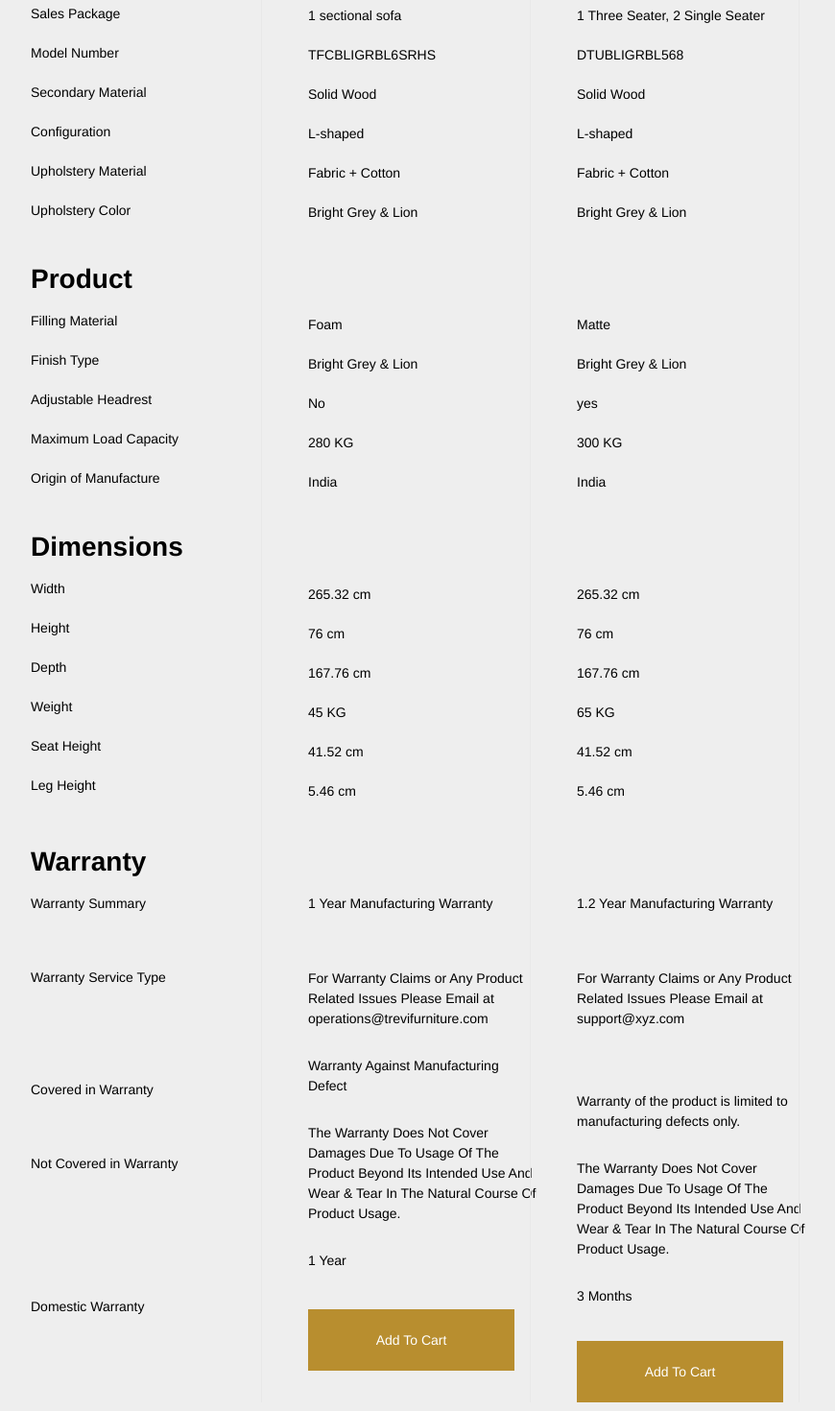
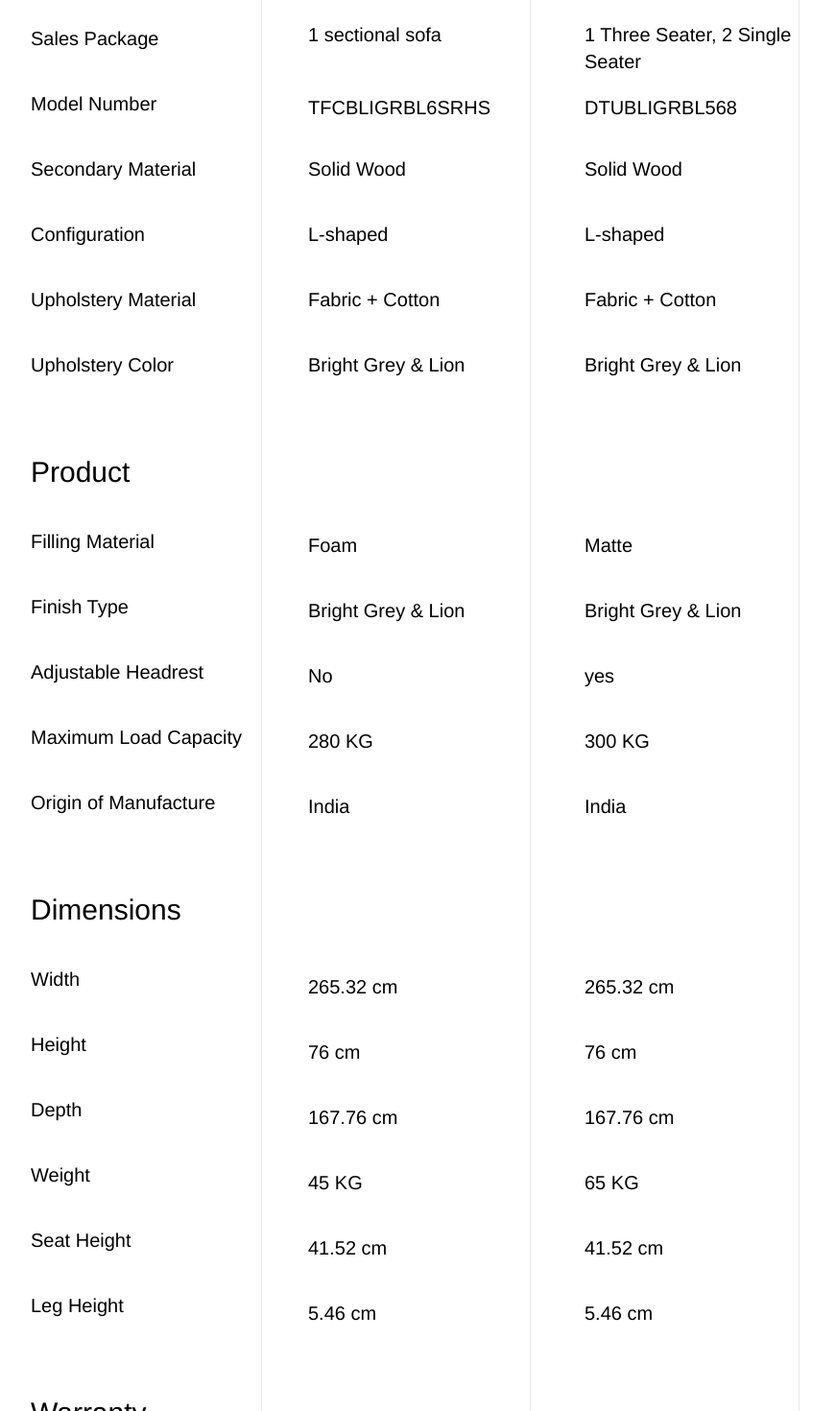
Before and after one commit to tantrinhh/web-sales, a React (Create React App) app: page /product_comparison in a window 1280 px wide. Shown: the part 740-2210 px from the top of the page at 96% size, without its empty margins (88-958 px from the left). Built offline with nearby package versions, Linux system fonts and the light colour scheme.

Commit message:
feat: background app and fix: ProductComparison

```diff
--- a/src/Components/Home/HomePage.tsx
+++ b/src/Components/Home/HomePage.tsx
@@ -117,7 +117,7 @@ const HomePage = () => {
           </p>
           <div className="mt-20">
             {" "}
-            <button className="bg-[#B88E2F] rounded-sm py-[25px] px-[72px]  text-white">
+            <button className="bg-[#B88E2F] rounded-sm py-[25px] px-[72px] text-white">
               BUY NOW
             </button>
           </div>
@@ -125,12 +125,12 @@ const HomePage = () => {
       </div>
 
       {/* Browse The Range */}
-      <div className="mt-20 text-center justify-center items-center container space-y-5">
+      <div className="mt-20 text-center justify-center items-center container">
         <h1 className="text-[32px] font-bold">Browse The Range</h1>
         <p className="text-[20px]">
           Lorem ipsum dolor sit amet, consectetur adipiscing elit.
         </p>
-        <div className="flex gap-20">
+        <div className="flex gap-20 mt-20">
           <div>
             <img src={Dining} alt="" />
             <p className="font-bold mt-5 text-[24px]">Dining</p>
@@ -232,7 +232,7 @@ const HomePage = () => {
       <button className="w-[245px] h-[48px] text-[#B88E2F] text-[16px] mt-10 font-bold border-solid border-2 border-[#B88E2F] mx-[41%]">
         Show More
       </button>
-      <div className="bg-[#FCF8F3] mt-10 flex">
+      <div className="bg-[#FCF8F3] mt-20 flex">
         <div className="ml-20 mt-10">
           <h1 className="w-[422px] h-[96px] leading-[48px] font-bold text-[40px]">50+ Beautiful rooms inspiration</h1>
           <p className="w-[368px] h-[48px] font-medium leading-[24px] text-[16px] mt-1">Our designer already made a lot of beautiful prototipe of rooms that inspire you</p>
--- a/src/Components/Product_Comparison/ProductComparison.tsx
+++ b/src/Components/Product_Comparison/ProductComparison.tsx
@@ -84,93 +84,93 @@ const ProductComparison = () => {
     <div className='grid grid-cols-4 divide-x divide-[#E8E8E8] mt-10'>
         <div className='col-span-1 ml-10'>
 
-            <div className='mt-10 space-y-3'>
-            <h1 className='text-[28px] font-bold'>General</h1>
-                <ul className='space-y-5'>
+            <div className='mt-10 space-y-10'>
+            <h1 className='font-medium text-3xl'>General</h1>
+                <ul className="space-y-10">
 
-                <li>Sales Package</li>
-                <li>Model Number</li>
-                <li>Secondary Material</li>
-                <li>Configuration</li>
-                <li>Upholstery Material</li>
-                <li>Upholstery Color</li>
+                <li className="text-xl font-normal">Sales Package</li>
+                <li className="text-xl font-normal mt-14">Model Number</li>
+                <li className="text-xl font-normal mt-5">Secondary Material</li>
+                <li className="text-xl font-normal mt-5">Configuration</li>
+                <li className="text-xl font-normal mt-5">Upholstery Material</li>
+                <li className="text-xl font-normal mt-5">Upholstery Color</li>
                 </ul>
             </div>
-            <div className='mt-10 space-y-3'>
-            <h1 className='text-[28px] font-bold'>Product </h1>
+            <div className='mt-20 space-y-10'>
+            <h1 className='font-medium text-3xl'>Product </h1>
 
-                <ul className='space-y-5'>
-                <li>Filling Material</li>
-                <li>Finish Type</li>
-                <li>Adjustable Headrest</li>
-                <li>Maximum Load Capacity</li>
-                <li>Origin of Manufacture</li>
+                <ul className='space-y-10'>
+                <li className="text-xl font-normal">Filling Material</li>
+                <li className="text-xl font-normal">Finish Type</li>
+                <li className="text-xl font-normal">Adjustable Headrest</li>
+                <li className="text-xl font-normal">Maximum Load Capacity</li>
+                <li className="text-xl font-normal">Origin of Manufacture</li>
                 </ul>
             </div>
-            <div className='mt-10 space-y-3'>
-            <h1 className='text-[28px] font-bold'>Dimensions </h1>
-                <ul className='space-y-5'>
+            <div className='mt-20 space-y-10'>
+            <h1 className='font-medium text-3xl'>Dimensions </h1>
+                <ul className='space-y-10'>
 
-                <li>Width</li>
-                <li>Height</li>
-                <li>Depth</li>
-                <li>Weight</li>
-                <li>Seat Height</li>
-                <li>Leg Height</li>
+                <li className="text-xl font-normal">Width</li>
+                <li className="text-xl font-normal">Height</li>
+                <li className="text-xl font-normal">Depth</li>
+                <li className="text-xl font-normal">Weight</li>
+                <li className="text-xl font-normal">Seat Height</li>
+                <li className="text-xl font-normal">Leg Height</li>
                 </ul>
             </div>
-            <div className='mt-12 space-y-3'>
+            <div className='mt-20 space-y-10'>
 
-                <div className='space-y-3'>
-                <h1 className='text-[28px] font-bold'>Warranty </h1>
+                <div className='space-y-10'>
+                <h1 className='font-medium text-3xl'>Warranty </h1>
                 <ul>
-                    <li>Warranty Summary</li>
-                    <li className='mt-14'>Warranty Service Type</li>
-                    <li className='mt-24'>Covered in Warranty</li>
-                    <li className='mt-14'>Not Covered in Warranty</li>
-                    <li className='mt-32'>Domestic Warranty</li>
+                    <li className="text-xl font-normal">Warranty Summary</li>
+                    <li className="text-xl font-normal mt-14">Warranty Service Type</li>
+                    <li className="text-xl font-normal mt-32">Covered in Warranty</li>
+                    <li className="text-xl font-normal mt-20">Not Covered in Warranty</li>
+                    <li className="text-xl font-normal mt-52">Domestic Warranty</li>
                     </ul>
                 </div>
             </div>
           </div>
           <div className='col-span-1'>
-            <div className='mt-24 space-y-3 ml-12'>
-                <ul className='space-y-5'>
-                <li>1 sectional sofa</li>
-                <li>TFCBLIGRBL6SRHS</li>
-                <li>Solid Wood</li>
-                <li>L-shaped</li>
-                <li>Fabric + Cotton</li>
-                <li>Bright Grey & Lion</li>
+            <div className='mt-28 ml-12'>
+                <ul>
+                <li className="text-xl font-normal">1 sectional sofa</li>
+                <li className="text-xl font-normal mt-12">TFCBLIGRBL6SRHS</li>
+                <li className="text-xl font-normal mt-9">Solid Wood</li>
+                <li className="text-xl font-normal mt-10">L-shaped</li>
+                <li className="text-xl font-normal mt-10">Fabric + Cotton</li>
+                <li className="text-xl font-normal mt-10">Bright Grey & Lion</li>
                 </ul>
             </div>
-            <div className='mt-24 space-y-3 ml-12'>
-                <ul className='space-y-5'>
-                <li>Foam</li>
-                <li>Bright Grey & Lion</li>
-                <li>No</li>
-                <li>280 KG</li>
-                <li>India</li>
+            <div className='mt-40 ml-12'>
+                <ul className='space-y-10'>
+                <li className="text-xl font-normal">Foam</li>
+                <li className="text-xl font-normal">Bright Grey & Lion</li>
+                <li className="text-xl font-normal">No</li>
+                <li className="text-xl font-normal">280 KG</li>
+                <li className="text-xl font-normal">India</li>
                 </ul>
             </div>
-            <div className='mt-24 space-y-3 ml-12'>
-                <ul className='space-y-5'>
-                <li>265.32 cm</li>
-                <li>76 cm</li>
-                <li>167.76 cm</li>
-                <li>45 KG</li>
-                <li>41.52 cm</li>
-                <li>5.46 cm</li>
+            <div className='mt-40 ml-12'>
+                <ul className='space-y-10'>
+                <li className="text-xl font-normal">265.32 cm</li>
+                <li className="text-xl font-normal">76 cm</li>
+                <li className="text-xl font-normal">167.76 cm</li>
+                <li className="text-xl font-normal">45 KG</li>
+                <li className="text-xl font-normal">41.52 cm</li>
+                <li className="text-xl font-normal">5.46 cm</li>
                 </ul>
             </div>
-            <div className='mt-24 ml-12'>
+            <div className='mt-36 ml-12'>
                 <div >
-                    <ul className='space-y-7'>
-                    <li className='h-[50px] w-[226px]'>1 Year Manufacturing Warranty</li>
-                    <li className=' w-[241px]'>For Warranty Claims or Any Product Related Issues Please Email at operations@trevifurniture.com</li>
-                    <li className='w-[241px]'>Warranty Against Manufacturing Defect</li>
-                    <li className='w-[241px] mt-10'>The Warranty Does Not Cover Damages Due To Usage Of The Product Beyond Its Intended Use And Wear & Tear In The Natural Course Of Product Usage.</li>
-                    <li >1 Year</li>
+                    <ul>
+                    <li className="text-xl font-normal w-[226px]">1 Year Manufacturing Warranty</li>
+                    <li className="text-xl font-normal  w-[241px] mt-9">For Warranty Claims or Any Product Related Issues Please Email at operations@trevifurniture.com</li>
+                    <li className="text-xl font-normal w-[241px] mt-10">Warranty Against Manufacturing Defect</li>
+                    <li className="text-xl font-normal w-[241px] mt-16">The Warranty Does Not Cover Damages Due To Usage Of The Product Beyond Its Intended Use And Wear & Tear In The Natural Course Of Product Usage.</li>
+                    <li className="text-xl font-normal mt-8">1 Year</li>
                     </ul>
                 </div>
                 <button className='bg-[#B88E2F] text-[#FFFFFF] w-[215px] h-[64px] mt-10'>Add To Cart</button>
@@ -178,53 +178,48 @@ const ProductComparison = () => {
         </div>
         <div className='col-span-1'>
 
-            <div className='mt-24 space-y-3 ml-12'>
-                <ul className='space-y-5'>
+            <div className='mt-20 ml-7'>
+                <ul className=' ml-7'>
 
-                <li>1 Three Seater, 2 Single Seater</li>
-                <li>DTUBLIGRBL568</li>
-                <li>Solid Wood</li>
-                <li>L-shaped</li>
-                <li>Fabric + Cotton</li>
-                <li>Bright Grey & Lion</li>
+                <li className="text-xl font-normal w-[226px] mt-28">1 Three Seater, 2 Single Seater</li>
+                <li className="text-xl font-normal mt-5">DTUBLIGRBL568</li>
+                <li className="text-xl font-normal mt-9">Solid Wood</li>
+                <li className="text-xl font-normal mt-10">L-shaped</li>
+                <li className="text-xl font-normal mt-10">Fabric + Cotton</li>
+                <li className="text-xl font-normal mt-10">Bright Grey & Lion</li>
                 </ul>
             </div>
-            <div className='mt-24 space-y-3 ml-12'>
+            <div className='mt-40 ml-12'>
 
-                <ul className='space-y-5'>
-                <li>Matte</li>
-                <li>Bright Grey & Lion</li>
-                <li>yes</li>
-                <li>300 KG</li>
-                <li>India</li>
+                <ul className='space-y-10 ml-2'>
+                <li className="text-xl font-normal">Matte</li>
+                <li className="text-xl font-normal">Bright Grey & Lion</li>
+                <li className="text-xl font-normal">yes</li>
+                <li className="text-xl font-normal">300 KG</li>
+                <li className="text-xl font-normal">India</li>
                 </ul>
             </div>
-            <div className='mt-24 space-y-3 ml-12'>
+            <div className='mt-40 ml-12'>
 
-                <ul className='space-y-5'>
+                <ul className='space-y-10 ml-2'>
 
-                <li>265.32 cm</li>
-                <li>76 cm</li>
-                <li>167.76 cm</li>
-                <li>65 KG</li>
-                <li>41.52 cm</li>
-                <li>5.46 cm</li>
+                <li className="text-xl font-normal">265.32 cm</li>
+                <li className="text-xl font-normal">76 cm</li>
+                <li className="text-xl font-normal">167.76 cm</li>
+                <li className="text-xl font-normal">65 KG</li>
+                <li className="text-xl font-normal">41.52 cm</li>
+                <li className="text-xl font-normal">5.46 cm</li>
                 </ul>
             </div>
-            <div className='mt-24 '>
-
-                <div >
-
-                <ul className='space-y-7 ml-12'>
-                <li className='w-[226px] h-[50px]'>1.2 Year Manufacturing Warranty</li>
-                    <li className='w-[241px] h-[100px]'>For Warranty Claims or Any Product Related Issues Please Email at support@xyz.com</li>
-                    <li className='w-[241px]'>Warranty of the product is limited to manufacturing defects only.</li>
-                    <li className='w-[241px] '> The Warranty Does Not Cover Damages Due To Usage Of The Product Beyond Its Intended Use And Wear & Tear In The Natural Course Of Product Usage.</li>
-                    <li>3 Months</li>
+            <div className='mt-36 '>
+                <ul className='space-y-9 ml-12'>
+                <li className="text-xl font-normal w-[226px]">1.2 Year Manufacturing Warranty</li>
+                    <li className="text-xl font-normal w-[241px] ">For Warranty Claims or Any Product Related Issues Please Email at support@xyz.com</li>
+                    <li className="text-xl font-normal w-[241px]">Warranty of the product is limited to manufacturing defects only.</li>
+                    <li className="text-xl font-normal w-[241px] "> The Warranty Does Not Cover Damages Due To Usage Of The Product Beyond Its Intended Use And Wear & Tear In The Natural Course Of Product Usage.</li>
+                    <li className="text-xl font-normal">3 Months</li>
                     </ul>
-                </div>
-                <button className='bg-[#B88E2F] text-[#FFFFFF] w-[215px] h-[64px] mt-9 ml-12'>Add To Cart</button>
-
+                <button className='bg-[#B88E2F] text-[#FFFFFF] w-[215px] h-[64px] mt-10 ml-12'>Add To Cart</button>
             </div>
         </div>
         <div className='col-span-1'></div>
--- a/src/pages/blog/index.tsx
+++ b/src/pages/blog/index.tsx
@@ -5,10 +5,12 @@ import Sub_blog from "../../Components/Blog/sub_blog"
 
 const index = () => {
   return (
+    <div className="bg-[#FFFFFF]">
     <LayoutPage>
       <Sub_blog/>
       <Blog/>
     </LayoutPage>
+    </div>
   )
 };
 
--- a/src/pages/cart/index.tsx
+++ b/src/pages/cart/index.tsx
@@ -4,10 +4,10 @@ import Sub_Cart from "../../Components/Cart/Sub_Cart";
 
 export const Cart = () => {
   return (
-    <>
+    <div className="bg-[#FFFFFF]">
       <LayoutPage>
         <Sub_Cart />
       </LayoutPage>
-    </>
+    </div>
   );
 };
--- a/src/pages/cart_sidebar/index.tsx
+++ /dev/null
@@ -1,7 +0,0 @@
-import React from "react";
-
-const index = () => {
-  return <div>index</div>;
-};
-
-export default index;
--- a/src/pages/checkout/index.tsx
+++ b/src/pages/checkout/index.tsx
@@ -5,12 +5,12 @@ import CheckOut from "../../Components/Checkout/Checkout";
 
 const index = () => {
   return (
-    <>
+    <div className="bg-[#FFFFFF]">
       <LayoutPage>
         <Sub_Checkout/>
         <CheckOut/>
       </LayoutPage>
-    </>
+    </div>
   );
 };
 
--- a/src/pages/contact/index.tsx
+++ b/src/pages/contact/index.tsx
@@ -5,12 +5,12 @@ import LayoutPage from "../../Components/Layout/Layout_Page";
 
 const index = () => {
   return (
-    <>
+    <div className="bg-[#FFFFFF]">
       <LayoutPage>
         <Sub_Contact />
         <Main />
       </LayoutPage>
-    </>
+    </div>
   );
 };
 
--- a/src/pages/home/Home.tsx
+++ b/src/pages/home/Home.tsx
@@ -4,12 +4,12 @@ import LayoutChildren from "../../Components/Layout/Layout_Children";
 
 const index = () => {
   return (
-    <>
+    <div className="bg-[#FFFFFF]">
       <GoToTop />
       <LayoutChildren>
         <HomePage />
       </LayoutChildren>
-    </>
+    </div>
   );
 };
 
--- a/src/pages/product_comparison/index.tsx
+++ b/src/pages/product_comparison/index.tsx
@@ -3,11 +3,11 @@ import LayoutPage from "../../Components/Layout/Layout_Page";
 
 const Product_comparison = () => {
   return (
-    <>
+    <div className="bg-[#FFFFFF]">
       <LayoutPage>
         <ProductComparison />
       </LayoutPage>
-    </>
+    </div>
   );
 };
 
--- a/src/pages/shop/index.tsx
+++ b/src/pages/shop/index.tsx
@@ -6,13 +6,13 @@ import GoToTop from "../../Components/Common/GoToTop";
 
 const index = () => {
   return (
-    <>
+    <div className="bg-[#FFFFFF]">
       <GoToTop />
       <LayoutPage>
         <Sub_Shop />
         <Main />
       </LayoutPage>
-    </>
+    </div>
   );
 };
 
--- a/src/pages/single_product/index.tsx
+++ b/src/pages/single_product/index.tsx
@@ -2,9 +2,9 @@ import LayoutChildren from "../../Components/Layout/Layout_Children";
 
 const Single_product = () => {
   return (
-    <>
+    <div className="bg-[#FFFFFF]">
       <LayoutChildren></LayoutChildren>
-    </>
+    </div>
   );
 };
 
```
Also changed, not shown: src/Components/Checkout/Checkout.tsx (+38 -22 lines).
